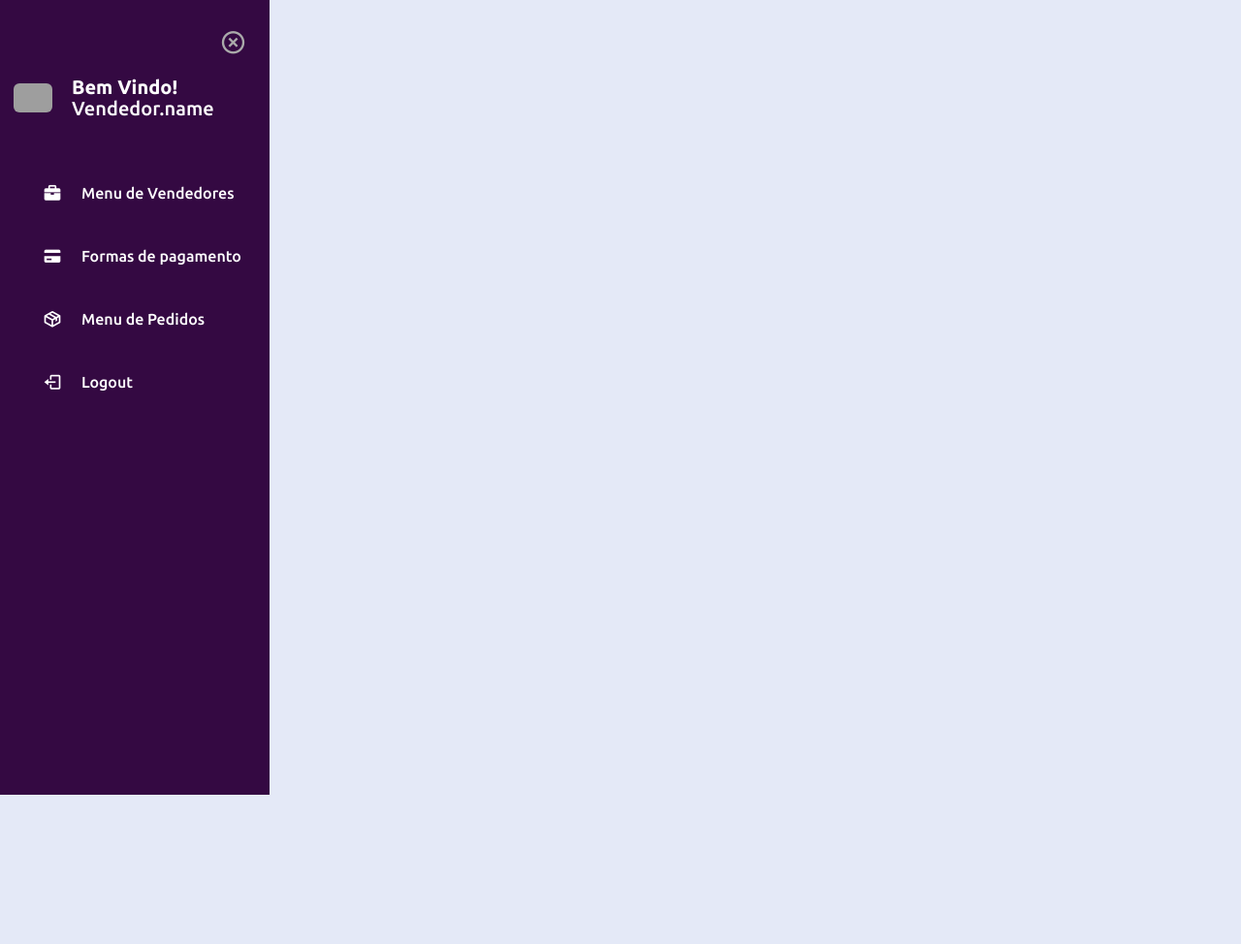
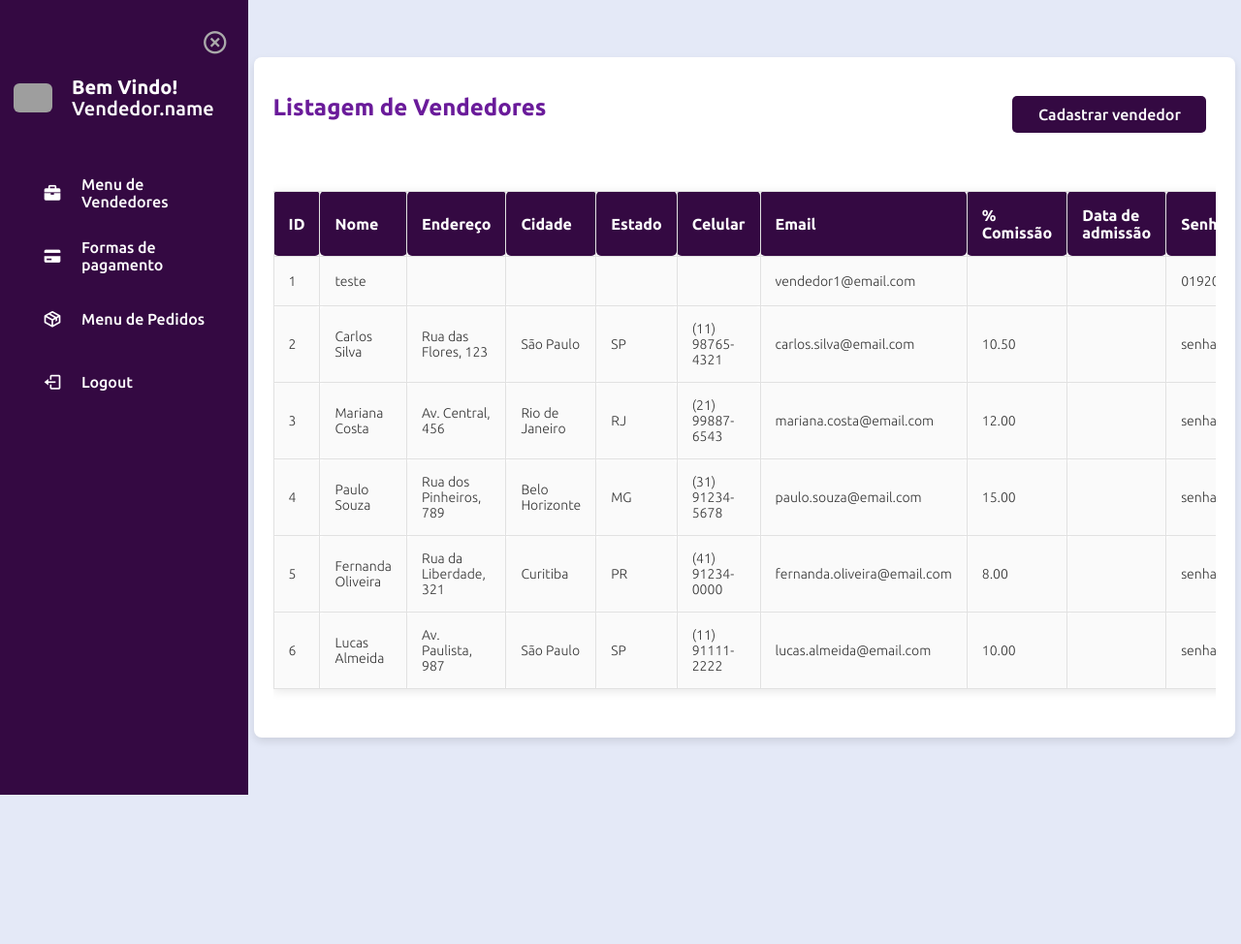
Before and after one commit to joaobatista235/ecommerce, a PHP site: page /views/admin_dashboard.php in a window 1280 px wide. Shown: the whole page at 97% size. Run offline with PHP 8.4, Linux system fonts and the light colour scheme; data comes from the database, SQL or seed files in the repository; some libraries are stand-ins or nearby versions; grey boxes are pictures that could not be loaded.

Commit message:
Módulos de vendedor

```diff
--- a/db.sql
+++ b/db.sql
@@ -31,6 +31,7 @@ CREATE TABLE vendedor (
     celular VARCHAR(20),
     email VARCHAR(255),
     perc_comissao DECIMAL(5, 2),
+    data_admissao DATE,
     senha VARCHAR(255)
 );
 
--- a/models/Vendedor.php
+++ b/models/Vendedor.php
@@ -12,6 +12,7 @@ class Vendedor implements GenericInterface
     private $celular;
     private $email;
     private $perc_comissao;
+    private $data_admissao;
     private $senha;
     private $conn;
 
@@ -100,6 +101,16 @@ class Vendedor implements GenericInterface
         $this->perc_comissao = $perc_comissao;
     }
 
+    public function getDataAdmissao()
+    {
+        return $this->data_admissao;
+    }
+
+    public function setDataAdmissao($data_admissao)
+    {
+        $this->data_admissao = $data_admissao;
+    }
+
     public function getSenha()
     {
         return $this->senha;
@@ -110,6 +121,9 @@ class Vendedor implements GenericInterface
         $this->senha = $senha;
     }
 
+    /**
+     * @throws Exception
+     */
     public function save(): bool
     {
         if (!$this->conn) {
@@ -118,11 +132,11 @@ class Vendedor implements GenericInterface
 
         try {
             if ($this->id) {
-                $stmt = mysqli_prepare($this->conn, "UPDATE vendedor SET nome=?, endereco=?, cidade=?, estado=?, celular=?, email=?, perc_comissao=?, data_admissao=?, setor=?, senha=? WHERE id=?");
-                mysqli_stmt_bind_param($stmt, "ssssssss", $this->nome, $this->endereco, $this->cidade, $this->estado, $this->celular, $this->email, $this->perc_comissao,  $this->senha, $this->id);
+                $stmt = mysqli_prepare($this->conn, "UPDATE vendedor SET nome=?, endereco=?, cidade=?, estado=?, celular=?, email=?, perc_comissao=?, data_admissao=?, senha=? WHERE id=?");
+                mysqli_stmt_bind_param($stmt, "ssssssssss", $this->nome, $this->endereco, $this->cidade, $this->estado, $this->celular, $this->email, $this->perc_comissao, $this->data_admissao, $this->senha, $this->id);
             } else {
-                $stmt = mysqli_prepare($this->conn, "INSERT INTO vendedor (nome, endereco, cidade, estado, celular, email, perc_comissao, data_admissao, setor, senha) VALUES (?, ?, ?, ?, ?, ?, ?, ?, ?, ?)");
-                mysqli_stmt_bind_param($stmt, "ssssssss", $this->nome, $this->endereco, $this->cidade, $this->estado, $this->celular, $this->email, $this->perc_comissao,  $this->senha);
+                $stmt = mysqli_prepare($this->conn, "INSERT INTO vendedor (nome, endereco, cidade, estado, celular, email, perc_comissao, data_admissao, senha) VALUES (?, ?, ?, ?, ?, ?, ?, ?, ?)");
+                mysqli_stmt_bind_param($stmt, "sssssssss", $this->nome, $this->endereco, $this->cidade, $this->estado, $this->celular, $this->email, $this->perc_comissao, $this->data_admissao, $this->senha);
             }
 
             return mysqli_stmt_execute($stmt);
@@ -132,6 +146,10 @@ class Vendedor implements GenericInterface
         }
     }
 
+    /**
+     * @param $id
+     * @return Vendedor|null
+     */
     public function getById($id): Vendedor|null
     {
         $stmt = mysqli_prepare($this->conn, "SELECT * FROM vendedor WHERE id = ?");
@@ -149,12 +167,16 @@ class Vendedor implements GenericInterface
             $vendedor->setCelular($data['celular']);
             $vendedor->setEmail($data['email']);
             $vendedor->setPercComissao($data['perc_comissao']);
+            $vendedor->setDataAdmissao($data['data_admissao']);
             $vendedor->setSenha($data['senha']);
             return $vendedor;
         }
         return null;
     }
 
+    /**
+     * @return array
+     */
     public function getAll(): array
     {
         $stmt = mysqli_prepare($this->conn, "SELECT * FROM vendedor");
@@ -163,21 +185,25 @@ class Vendedor implements GenericInterface
         $vendedores = [];
 
         while ($data = mysqli_fetch_assoc($result)) {
-            $vendedor = new Vendedor();
-            $vendedor->setId($data['id']);
-            $vendedor->setNome($data['nome']);
-            $vendedor->setEndereco($data['endereco']);
-            $vendedor->setCidade($data['cidade']);
-            $vendedor->setEstado($data['estado']);
-            $vendedor->setCelular($data['celular']);
-            $vendedor->setEmail($data['email']);
-            $vendedor->setPercComissao($data['perc_comissao']);
-            $vendedor->setSenha($data['senha']);
-            $vendedores[] = $vendedor;
+            $vendedores[] = [
+                'id' => $data['id'],
+                'nome' => $data['nome'],
+                'endereco' => $data['endereco'],
+                'cidade' => $data['cidade'],
+                'estado' => $data['estado'],
+                'celular' => $data['celular'],
+                'email' => $data['email'],
+                'perc_comissao' => $data['perc_comissao'],
+                'data_admissao' => $data['data_admissao'],
+                'senha' => $data['senha']
+            ];
         }
         return $vendedores;
     }
 
+    /**
+     * @return bool
+     */
     public function delete(): bool
     {
         if ($this->id) {
@@ -188,13 +214,18 @@ class Vendedor implements GenericInterface
         return false;
     }
 
-    public function getByCredentials($email,$senha){
+    /**
+     * @param string $email
+     * @param string $senha
+     * @return Vendedor|null
+     */
+    public function getByCredentials(string $email, string $senha): ?Vendedor
+    {
         $stmt = mysqli_prepare($this->conn, "SELECT * FROM vendedor WHERE email = ? AND senha = ?");
-        mysqli_stmt_bind_param($stmt, "ss", $email,$senha);
+        mysqli_stmt_bind_param($stmt, "ss", $email, $senha);
         mysqli_stmt_execute($stmt);
         $result = mysqli_stmt_get_result($stmt);
         if ($data = mysqli_fetch_assoc($result)) {
-            // Create Vendedor object and populate it directly
             $vendedor = new Vendedor();
             $vendedor->setId($data['id']);
             $vendedor->setNome($data['nome']);
@@ -204,10 +235,21 @@ class Vendedor implements GenericInterface
             $vendedor->setCelular($data['celular']);
             $vendedor->setEmail($data['email']);
             $vendedor->setPercComissao($data['perc_comissao']);
+            $vendedor->setDataAdmissao($data['data_admissao']);
             $vendedor->setSenha($data['senha']);
             return $vendedor;
         }
 
         return null;
     }
+
+    public function deleteById(?int $vendedorId): bool
+    {
+        if(!empty($vendedorId)){
+            $stmt = mysqli_prepare($this->conn, "DELETE FROM vendedor WHERE id = ?");
+            mysqli_stmt_bind_param($stmt, "i", $vendedorId);
+            return mysqli_stmt_execute($stmt);
+        }
+        return false;
+    }
 }
--- a/views/admin_dashboard.php
+++ b/views/admin_dashboard.php
@@ -42,19 +42,19 @@ session_start();
         <div class="menu">
             <div class="menu-links">
                 <ul class="menu-links">
-                        <li class="nav-link">
+                    <li id="menuVendedores" class="nav-link">
                         <a href="#">
-                            <i class='bx bxs-briefcase nav-icon' ></i>
+                            <i class='bx bxs-briefcase nav-icon'></i>
                             <span class="text nav-text  ubuntu-medium">Menu de Vendedores</span>
                         </a>
                     </li>
-                        <li class="nav-link">
+                    <li id="menuPagamentos" class="nav-link">
                         <a href="#">
                             <i class='bx bxs-credit-card nav-icon'></i>
                             <span class="text nav-text  ubuntu-medium">Formas de pagamento</span>
                         </a>
                     </li>
-                        <li class="nav-link">
+                    <li id="menuPedidos" class="nav-link">
                         <a href="#">
                             <i class='bx bx-package nav-icon'></i>
                             <span class="text nav-text  ubuntu-medium">Menu de Pedidos</span>
@@ -71,13 +71,42 @@ session_start();
         </div>
     </div>
 </nav>
+<main>
+    <!-- Dynamic content will load here -->
+</main>
 </body>
 
 <script>
-    /* $(document).ready(function () {
-        // Call the function to load content into <main>
-        loadContentIntoMain('../views/assinc_content_vendor_lp.php', 'main');
-    }); */
+    $(document).ready(function () {
+        function loadContentIntoMain(url, target) {
+            $.ajax({
+                url: url,
+                type: 'GET',
+                success: function (response) {
+                    $(target).html(response);
+                },
+                error: function (xhr, status, error) {
+                    console.error('Error loading content:', error);
+                    $(target).html('<p>Erro ao carregar o conteúdo.</p>');
+                }
+            });
+        }
+
+        loadContentIntoMain('./seller_form.php', 'main');
+        $('#menuVendedores').click(function (e) {
+            e.preventDefault();
+            loadContentIntoMain('./seller_form.php', 'main');
+        });
+
+        $('#menuPagamentos').click(function (e) {
+            e.preventDefault();
+            loadContentIntoMain('./payment_form.php', 'main');
+        });
+
+        $('#menuPedidos').click(function (e) {
+            e.preventDefault();
+            loadContentIntoMain('./orders_form.php', 'main');
+        });
+    });
 </script>
-
 </html>
--- /dev/null
+++ b/views/orders_form.php
@@ -0,0 +1,3 @@
+<html>
+<h1>ORDERS</h1>
+</html>
--- /dev/null
+++ b/views/seller_form.php
@@ -0,0 +1,124 @@
+<?php
+require_once "../models/Vendedor.php";
+$vendedor = new Vendedor();
+
+$vendedores = $vendedor->getAll();
+?>
+
+<script src="../js/seller.js"></script>
+<script src="https://code.jquery.com/jquery-3.6.0.min.js"></script>
+<script src="https://cdn.jsdelivr.net/npm/sweetalert2@11"></script>
+<link rel="stylesheet" href="../config/global.css">
+
+<div class="listing-container">
+    <div class="listing-header">
+        <h1 class="ubuntu-bold">Listagem de Vendedores</h1>
+        <button onclick="abrirModalCadastro()" class="btn ubuntu-medium">Cadastrar vendedor</button>
+    </div>
+    <div class="table">
+        <table>
+            <thead>
+            <tr>
+                <th>ID</th>
+                <th>Nome</th>
+                <th>Endereço</th>
+                <th>Cidade</th>
+                <th>Estado</th>
+                <th>Celular</th>
+                <th>Email</th>
+                <th>% Comissão</th>
+                <th>Data de admissão</th>
+                <th>Senha</th>
+                <th colspan="2">Operações</th>
+            </tr>
+            </thead>
+            <tbody>
+            <?php
+            if (!empty($vendedores)) {
+                foreach ($vendedores as $vendedor) {
+                    echo "<tr data-id='" . $vendedor['id'] . "' class='vendedor-row'>";
+                    echo "<td>" . $vendedor['id'] . "</td>";
+                    echo "<td>" . $vendedor['nome'] . "</td>";
+                    echo "<td>" . $vendedor['endereco'] . "</td>";
+                    echo "<td>" . $vendedor['cidade'] . "</td>";
+                    echo "<td>" . $vendedor['estado'] . "</td>";
+                    echo "<td>" . $vendedor['celular'] . "</td>";
+                    echo "<td>" . $vendedor['email'] . "</td>";
+                    echo "<td>" . $vendedor['perc_comissao'] . "</td>";
+                    echo "<td>" . $vendedor['data_admissao'] . "</td>";
+                    echo "<td>" . $vendedor['senha'] . "</td>";
+                    echo "<td onclick='abrirModalEdicao(this)'><img width='15px' src='../assets/icons/pen-to-square-solid.svg' data-id='" . $vendedor['id'] . "' alt='Editar'></td>";
+                    echo "<td onclick='excluirVendedor(this)'><img width='15px' src='../assets/icons/trash-solid.svg' data-id='" . $vendedor['id'] . "' alt='Excluir'></td>";
+                    echo "</tr>";
+                }
+            } else {
+                echo "<tr><td colspan='7'>Nenhum vendedor encontrado</td></tr>";
+            }
+            ?>
+            </tbody>
+        </table>
+    </div>
+
+    <div id="modalCadastro" class="modal" style="display:none;!important">
+        <div class="modal-content">
+            <div class="modal-header">
+                <h2>Cadastrar Novo Vendedor</h2>
+                <span class="close" id="btnFecharModal">&times;</span>
+            </div>
+            <div class="modal-body">
+                <form id="formCadastrarVendedor">
+                    <div class="form-container">
+                        <div class="form-item-modal">
+                            <label for="nome" class="form-item-label">Nome do Vendedor:</label>
+                            <input type="text" id="nome" name="nome" class="input-field" required>
+                        </div>
+
+                        <div class="form-item-modal">
+                            <label for="endereco" class="form-item-label">Endereço:</label>
+                            <input type="text" id="endereco" name="endereco" class="input-field" required>
+                        </div>
+
+                        <div class="form-item-modal">
+                            <label for="cidade" class="form-item-label">Cidade:</label>
+                            <input type="text" id="cidade" name="cidade" class="input-field" required>
+                        </div>
+
+                        <div class="form-item-modal">
+                            <label for="estado" class="form-item-label">Estado:</label>
+                            <input type="text" id="estado" name="estado" class="input-field" required>
+                        </div>
+
+                        <div class="form-item-modal">
+                            <label for="celular" class="form-item-label">Celular:</label>
+                            <input type="text" id="celular" name="celular" class="input-field" required>
+                        </div>
+
+                        <div class="form-item-modal">
+                            <label for="email" class="form-item-label">Email:</label>
+                            <input type="text" id="email" name="email" class="input-field" required>
+                        </div>
+
+                        <div class="form-item-modal">
+                            <label for="comissao" class="form-item-label">Comissão:</label>
+                            <input type="text" id="comissao" name="comissao" class="input-field" required>
+                        </div>
+
+                        <div class="form-item-modal">
+                            <label for="data_admissao" class="form-item-label">Data de admissão:</label>
+                            <input type="date" id="data_admissao" name="data_admissao" class="input-field" required>
+                        </div>
+
+                        <div class="form-item-modal">
+                            <label for="senha" class="form-item-label">Senha:</label>
+                            <input type="text" id="senha" name="senha" class="input-field" required>
+                        </div>
+                    </div>
+
+                    <div class="modal-footer">
+                        <button type="submit" class="btn">Cadastrar vendedor</button>
+                    </div>
+                </form>
+            </div>
+        </div>
+    </div>
+</div>
```
Also changed, not shown: controllers/seller_controller.php (added, +104 -0 lines), controllers/vendedor_controller.php (deleted, +0 -82 lines), js/seller.js (added, +202 -0 lines), models/FormaPagto.php (+28 -17 lines), views/payment_form.php (added, +44 -0 lines), views/vendor_dashboard.php (indentation only). Lines whose indentation alone changed are shown as unchanged.
